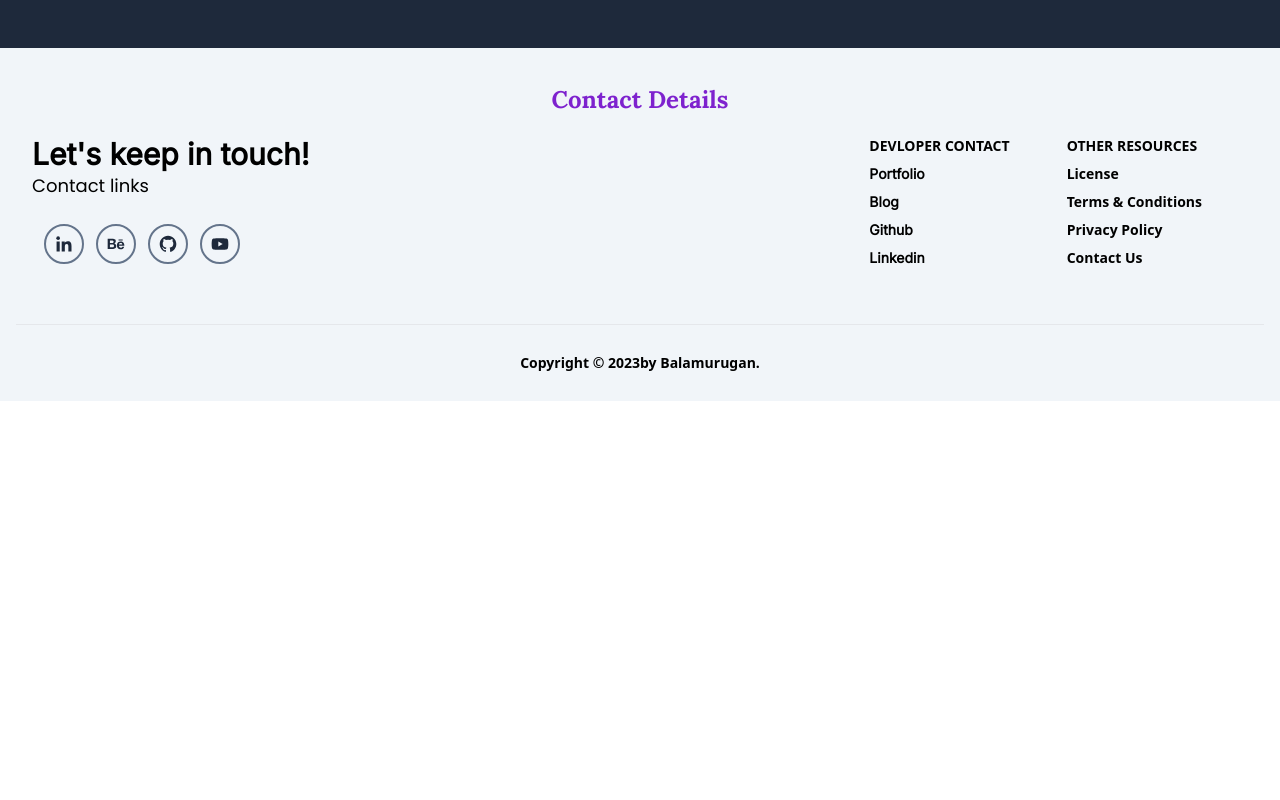
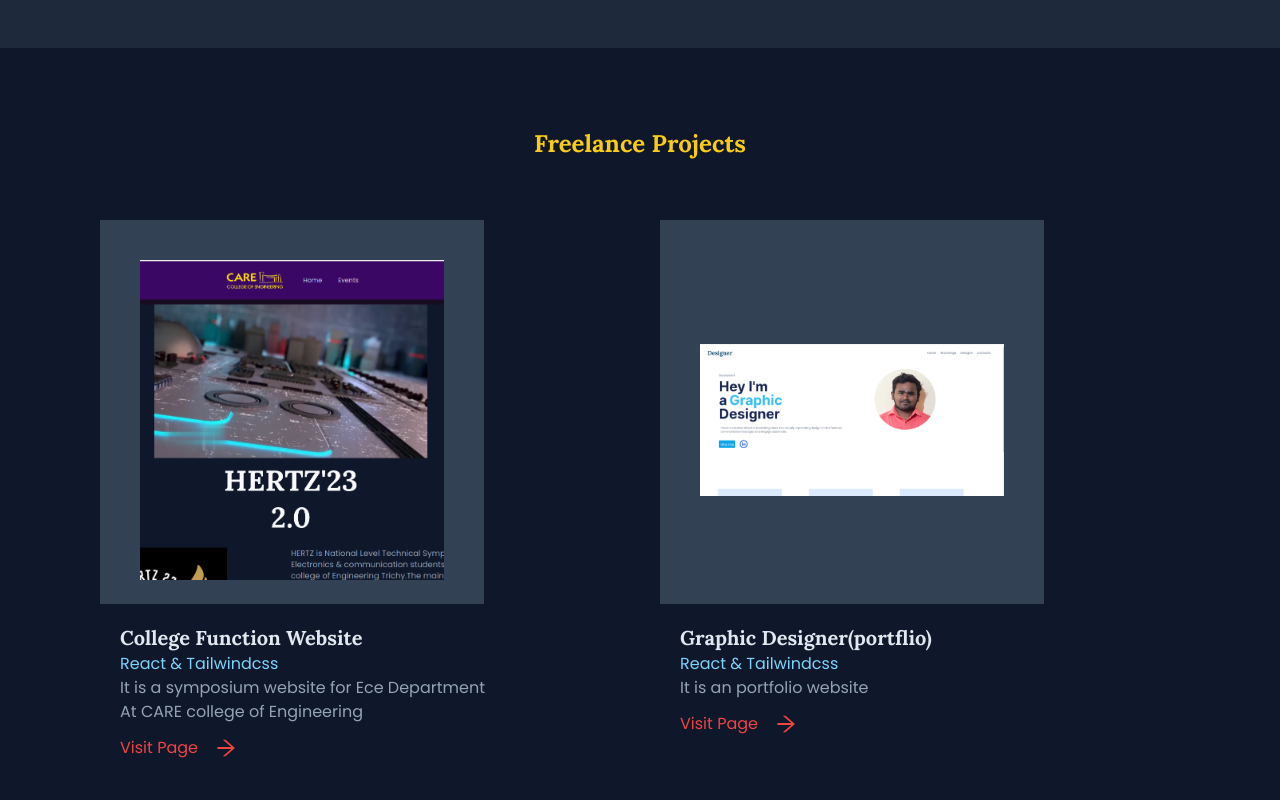
Before and after one commit to balamurugan0007/balamurugan, a React (Create React App) app: page / in a window 1280 px wide. Shown: the part 2360-3160 px from the top of the page. Before the commit the page ends 2761 px from the top, so only its background shows below. Built offline with nearby package versions, Linux system fonts and the light colour scheme.

Commit message:
freelance added

```diff
--- a/src/App.js
+++ b/src/App.js
@@ -1,6 +1,7 @@
 import Banner from "./pages/components/Banner";
 import Navbar from "./pages/components/Navbar";
 import Footer from "./pages/home/Footer";
+import Freelance from "./pages/home/Freelance";
 import Portfolio from "./pages/home/portflio/Portfolio";
 import Services from "./pages/home/skills/Services";
 
@@ -12,6 +13,7 @@ function App() {
          <Banner/>
          <Services/>
          <Portfolio />
+         <Freelance/>
          <Footer/>
     </div>
   );
--- /dev/null
+++ b/src/pages/home/Freelance.js
@@ -0,0 +1,61 @@
+import React from 'react'
+import {AiOutlineArrowRight} from 'react-icons/ai'
+import saravana from './portflio/assets/saravanna.png'
+import hertz from './portflio/assets/hertz.png'
+
+const Freelance = () => {
+  return (
+    <div className='w-full px-4 py-4 lg:px-20 lg:py-20 bg-slate-900'>
+    <h2 className='text-2xl text-yellow-400 text-center font-lora mb-10  font-bold'>Freelance Projects</h2>
+
+
+   <div className='lg:flex justify-between' >
+            <div className='w-1/2'>
+
+              <div className=' lg:w-96 lg:h-96  w-80 h-80 p-6 lg:px-10 lg:py-10 bg-slate-700 m-5 '>
+          <img src={hertz} alt='pic' className='lg:w-80 w-72 h-72 lg:h-80 object-cover'/>
+
+                </div>
+
+            <div className='px-2 lg:px-10'>
+                <h2 className='font-lora text-center lg:text-start text-slate-200 text-xl'>College Function Website</h2>
+                <p className='text-center lg:text-start font-poppins font-medium text-md text-sky-300 '>React & Tailwindcss</p>
+                <p className='text-center lg:text-start font-poppins font-thin text-md text-slate-400 lg:w-4/5'>It is a symposium website for Ece Department At CARE college of Engineering</p>
+
+
+                <a href='https://hertz-23.web.app/' className='flex items-center mt-3 px-4 lg:px-0'>
+                <p className='text-center lg:text-start text-md font-thin text-red-500 font-poppins'>Visit Page</p>
+                <AiOutlineArrowRight className='text-center lg:text-start ml-2 text-red-500 text-xl w-10 h-6'/> </a>
+
+            </div>
+
+          </div>
+
+      <div className='w-1/2'>
+
+                             <div className=' lg:w-96 lg:h-96  w-80 h-80 p-6 lg:px-10 lg:py-10 bg-slate-700 m-5 '>
+                          <img src={saravana} alt='pic' className='lg:w-80 w-72 h-72 lg:h-80 object-contain'/>
+
+                                </div>
+
+                            <div className='px-2 lg:px-10'>
+                                <h2 className='font-lora text-center lg:text-start text-slate-200 text-xl'>Graphic Designer(portflio)</h2>
+                                <p className='text-center lg:text-start font-poppins font-medium text-md text-sky-300 '>React & Tailwindcss</p>
+                                <p className='text-center lg:text-start font-poppins font-thin text-md text-slate-400 lg:w-4/5'>It is an portfolio website</p>
+
+
+                               <a href='https://saravanan-f8fce.web.app/'className='flex items-center mt-3 px-4 lg:px-0'>
+                                <p className='text-center lg:text-start text-md font-thin text-red-500 font-poppins'>Visit Page</p>
+                               <AiOutlineArrowRight className='text-center lg:text-start ml-2 text-red-500 text-xl w-10 h-6'/> </a>
+
+                            </div>
+
+      </div>
+
+</div>
+
+    </div>
+  )
+}
+
+export default Freelance
```
Also changed, not shown: src/pages/home/portflio/assets/hertz.png (added), src/pages/home/portflio/assets/saravanna.png (added).
